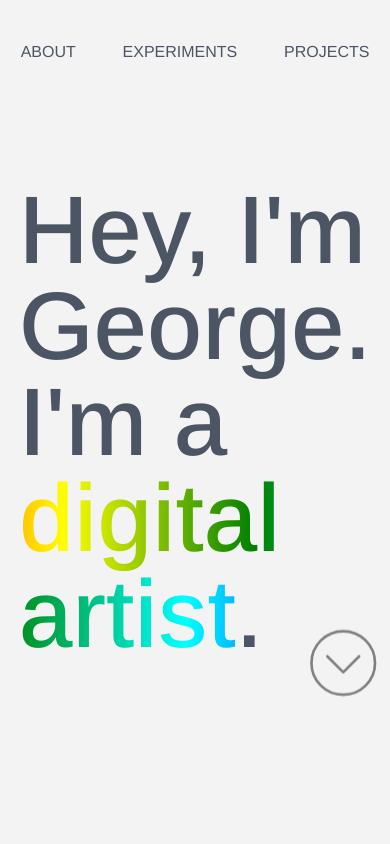
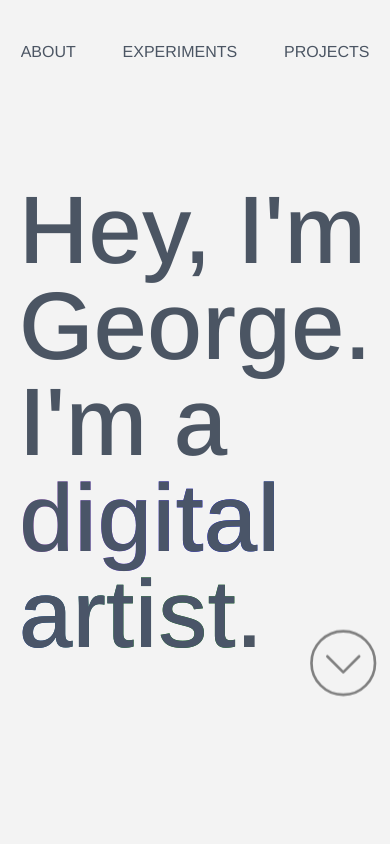
Before and after one commit to georgegausden/portfolio, a Next.js app: page / in a window 390 px wide. Shown: the top 844 px of the page. Built offline with nearby package versions, Linux system fonts and the light colour scheme.

Commit message:
Refactor ProjectCard layout: improve responsiveness, update image dimensions, and lazy load images

```diff
--- a/app/globals.css
+++ b/app/globals.css
@@ -17,12 +17,17 @@
   }
 
 #specialText {
-    background: linear-gradient(90deg, red, yellow, green, cyan, blue, violet);
+  color: #4A5568; /* Equivalent to text-gray-500 in Tailwind CSS */
+  background: linear-gradient(90deg, violet, blue, green, green, blue, violet);
   background-size: 200% auto;
-    color: transparent;
   -webkit-background-clip: text;
   -moz-background-clip: text;
   background-clip: text;
+  transition: color 0.5s ease-in-out;
+}
+
+#specialText:hover {
+  color: transparent;
   animation: gradient 5s ease-in-out infinite, rotation 2s infinite linear;
 }
 
```
Lines whose indentation alone changed are shown as unchanged.
